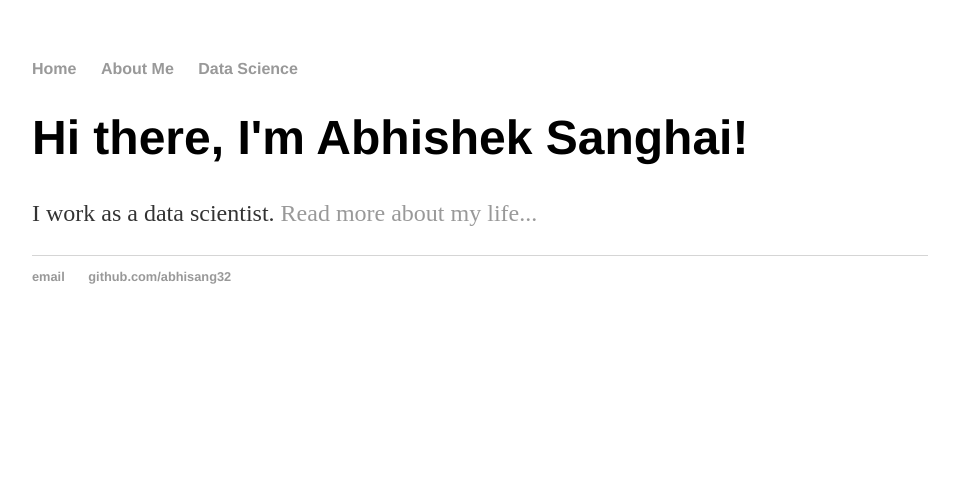
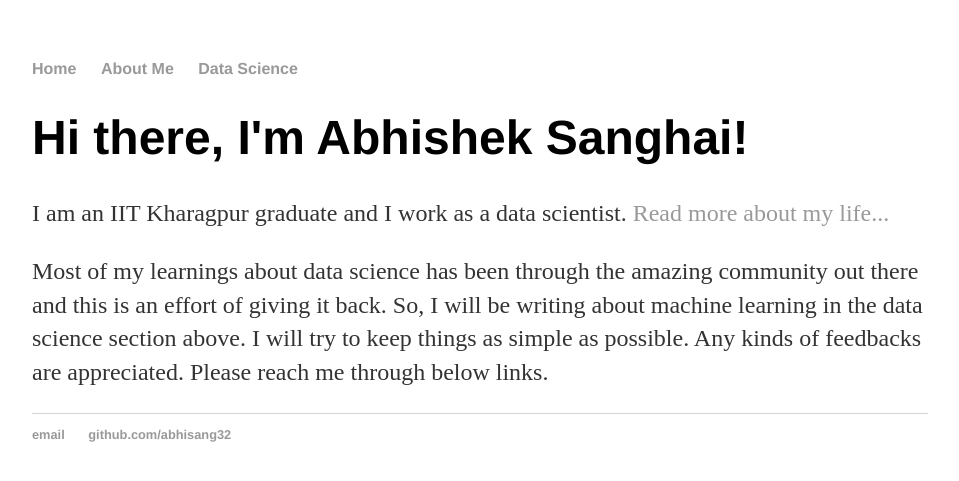
Before and after one commit to abhisheksanghai/abhisheksanghai.github.io, a Jekyll site: the page built from index.html, in a window 1280 px wide. Shown: the top 481 px of the page, without its empty margins (160-1119 px from the left). Built offline with Jekyll 4.4.1, drawn with Linux system fonts in a browser that asks for light colours.

Commit message:
Update index.html
Updated Description

```diff
--- a/index.html
+++ b/index.html
@@ -4,5 +4,6 @@ title: Abhishek Sanghai, Exploring!
 ---
 <div class="blurb">
 	<h1>Hi there, I'm Abhishek Sanghai!</h1>
-	<p>I work as a data scientist. <a href="/about">Read more about my life...</a></p>
+	<p>I am an IIT Kharagpur graduate and I work as a data scientist. <a href="/about">Read more about my life...</a></p>
+	<p>Most of my learnings about data science has been through the amazing community out there and this is an effort of giving it back. So, I will be writing about machine learning in the data science section above. I will try to keep things as simple as possible. Any kinds of feedbacks are appreciated. Please reach me through below links.</p>
 </div><!-- /.blurb -->
```
